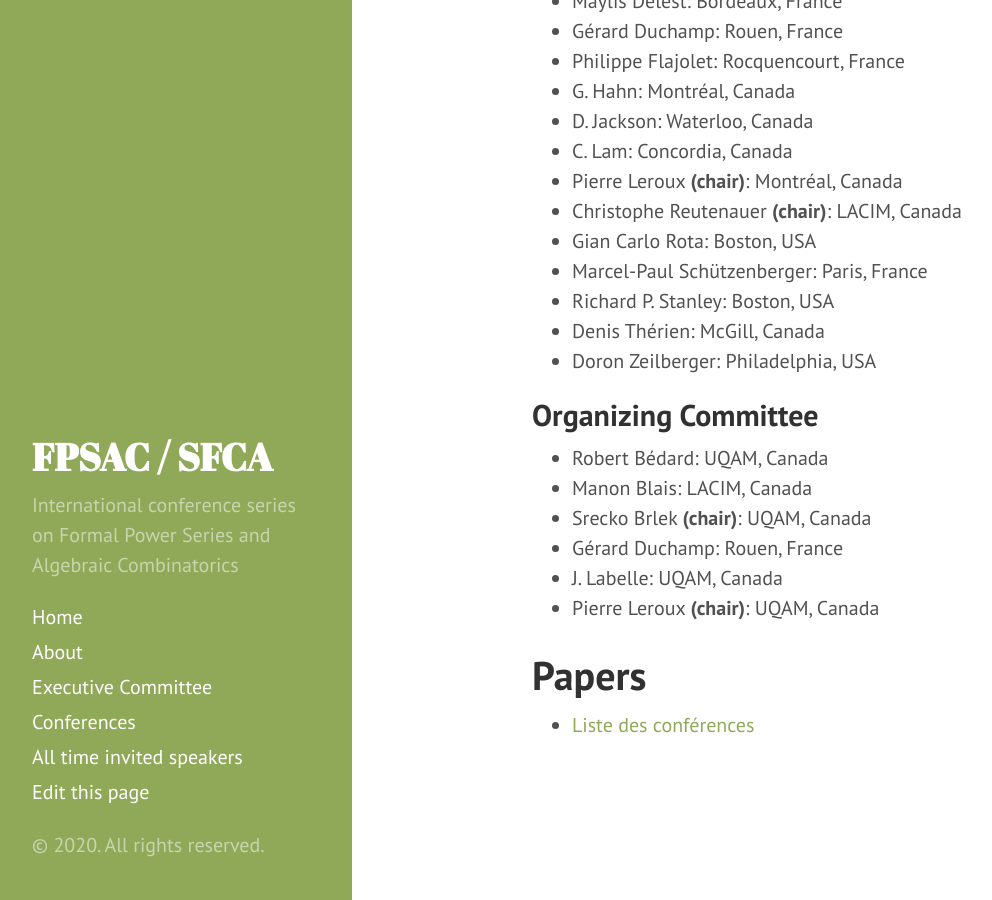
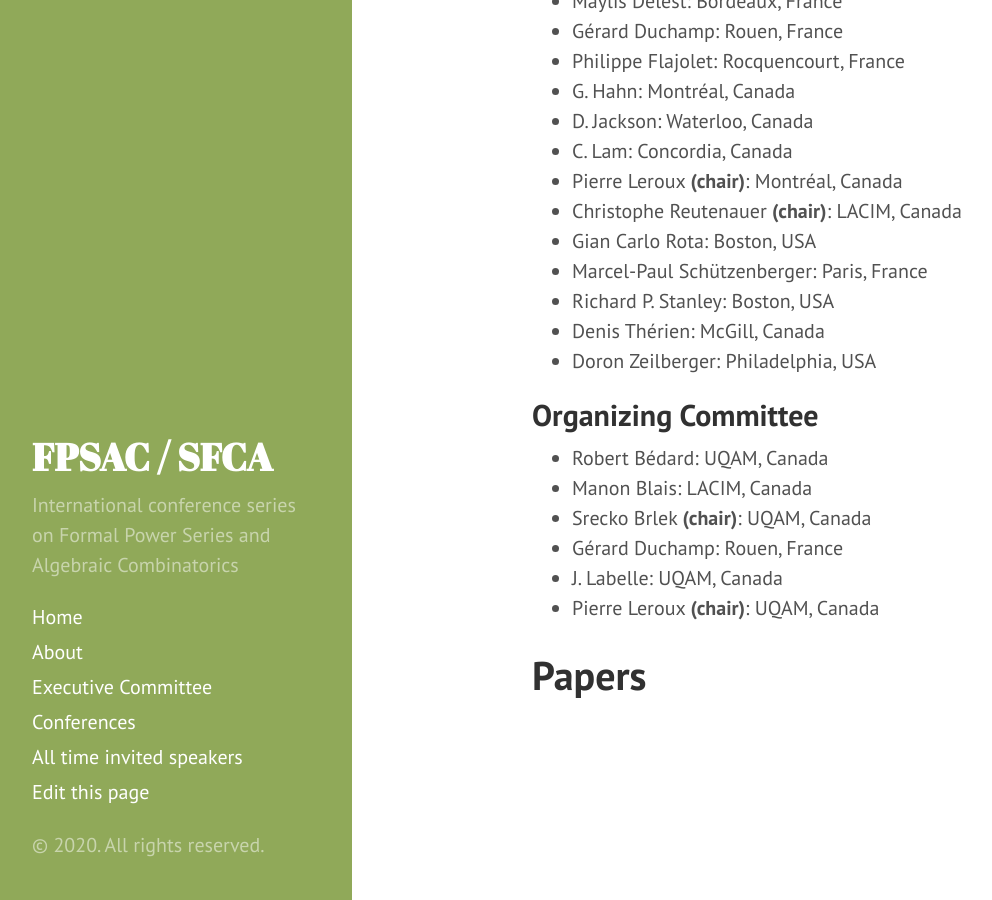
Before and after one commit to FPSAC/FPSAC.github.io, a Jekyll site: the page built from _confs/fpsac-1992.md, in a window 1280 px wide and 900 px high, scrolled down 1004 px. Shown: the whole window, without its empty margins (8-1000 px from the left). Built offline with Jekyll 4.4.1, drawn with Linux system fonts in a browser that asks for light colours.

Commit message:
Commented out broken link

```diff
--- a/_confs/fpsac-1992.md
+++ b/_confs/fpsac-1992.md
@@ -80,4 +80,4 @@ organizing_committee:
 ---
 # Papers
 
-- <A HREF="articles.html">Liste des conf&eacute;rences</A>
+<!-- <A HREF="articles.html">Liste des conf&eacute;rences</A> !-->
```
